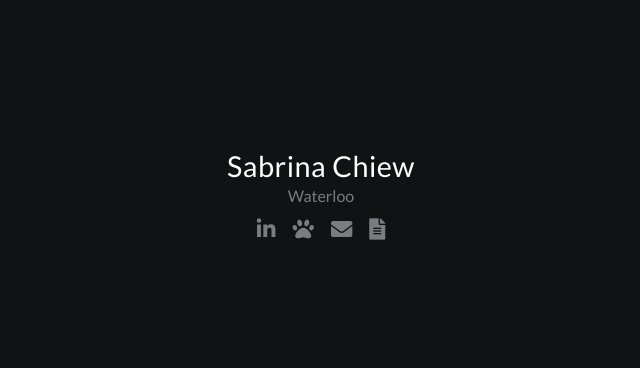
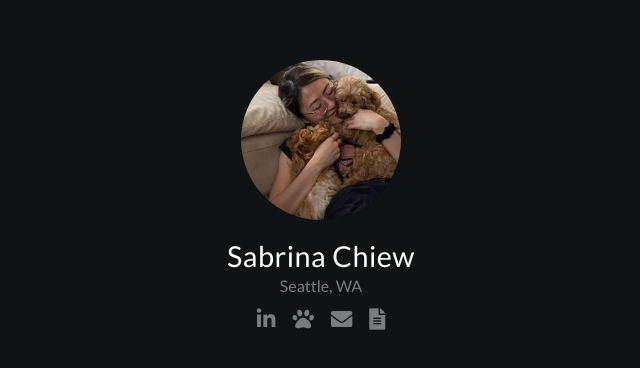
Before and after one commit to sabrinachiew/sabrinachiew.github.io, a plain HTML site: page index.html in a window 1280 px wide. Shown: the part 206-574 px from the top of the page, without its empty margins (319-959 px from the left). Drawn offline with Linux system fonts and the light colour scheme.

Commit message:
add profile pic w da doggos

```diff
--- a/assets/css/style.css
+++ b/assets/css/style.css
@@ -32,6 +32,7 @@ h1, h2 {
 
 #sasa {
   text-align: center;
+  margin-top: 1rem;
 }
 
 #sasa p {
@@ -49,3 +50,9 @@ a {
 #logo {
   color: #7A7C80;
 }
+
+img {
+  height: 10rem;
+  width: 10rem;
+  border-radius: 100%;
+}
--- a/index.html
+++ b/index.html
@@ -19,9 +19,12 @@
   </head>
   <body>
     <div class="container">
+      <div class="da-doggos">
+        <img src="assets/img/with-da-doggos.jpeg">
+      </div>
       <div id="sasa">
         <h1>Sabrina Chiew</h1>
-        <p>Waterloo</p>
+        <p>Seattle, WA</p>
       </div>
       <div id="contact">
         <a href="https://www.linkedin.com/in/sabrinachiew/" target="_blank"><i class="fab fa-linkedin-in fa-lg" id="logo"></i></a>
```
Also changed, not shown: assets/img/with-da-doggos.jpeg (added).
